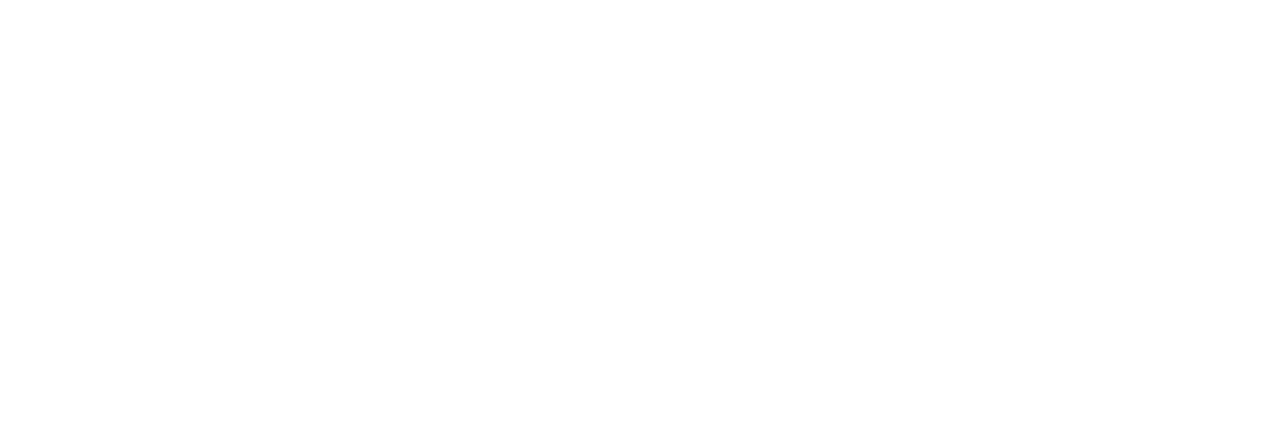
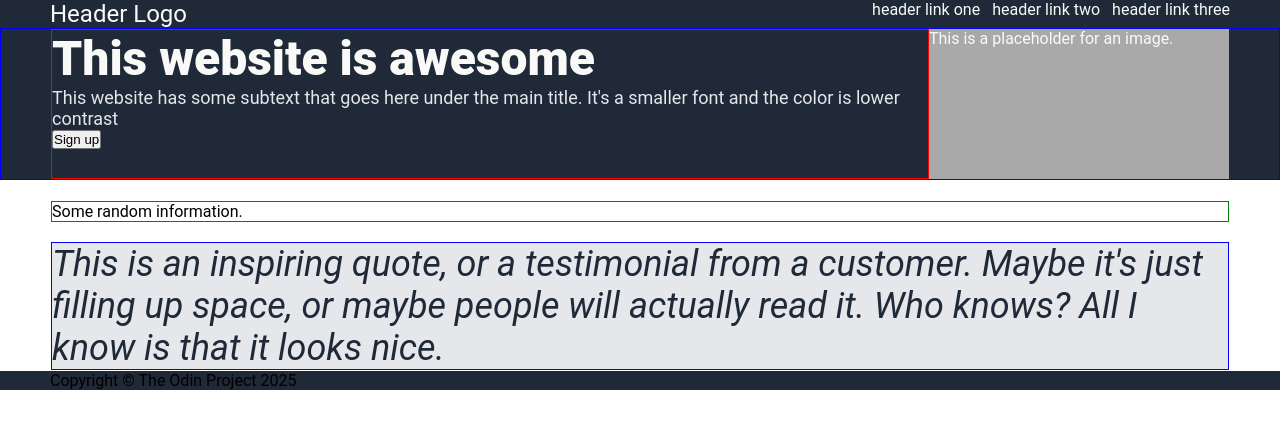
Before and after one commit to tsultan16/odin-landing-page, a plain HTML site: page index.html in a window 1280 px wide. Drawn offline with Linux system fonts and the light colour scheme.

Commit message:
created scaffolding for header, hero, content and footer sections

```diff
--- a/index.html
+++ b/index.html
@@ -3,15 +3,53 @@
 <head>
     <meta charset="UTF-8">
     <meta name="viewport" content="width=device-width, initial-scale=1.0">
-    <title>Document</title>
+    <title>Odin Landing Page</title>
     <link rel="stylesheet" href="./style.css"
 </head>
 <body>
 
+    <div class="header">
 
+        <div class="header-left">
+            Header Logo
+        </div>
 
+        <div class="header-right">
+            <ul class="header-links">
+                <li><a href="#">header link one</a></li>
+                <li><a href="#">header link two</a></li>
+                <li><a href="#">header link three</a></li>
+            </ul>
+        </div>
 
+    </div>
 
+    <div class="hero">
+        <div class="hero-main">
+            <div class="hero-main-text">This website is awesome</div>
+            <div class="hero-secondary-text">This website has some subtext that goes here under the main title. It's a smaller font and the color is lower contrast </div>
+            <button class="hero-button">Sign up</button>
+        </div>
+
+        <div class="hero-image">
+            This is a placeholder for an image.
+        </div>
+
+    </div>
+
+    <div class="content">
+        <div class="content-title">Some random information.</div>
+
+        <div class="quote-section">
+            This is an inspiring quote, or a testimonial from a customer. Maybe it's just filling up
+            space, or maybe people will actually read it. Who knows? All I know is that it looks nice.
+
+        </div>
+    </div>
+
+    <div class="footer">
+        Copyright © The Odin Project 2025
+    </div>
 
 
 </body>
--- a/style.css
+++ b/style.css
@@ -0,0 +1,102 @@
+* {
+    margin: 0;
+    padding: 0;
+    box-sizing: border-box;
+}
+
+body {
+    height: 100vh;
+    font-family: Roboto, sans-serif;
+
+}
+
+.header, .hero, .content, .footer {
+    padding: 0 50px;
+    /* padding-left: 10px; */
+    /* padding-right: 10px; */
+
+}
+
+.header, .footer {
+    background-color: #1F2937;
+}
+
+
+.content {
+    border: 1px solid white;
+
+}
+
+
+.header {
+    color: #F9FAF8;
+    /* font-size: 18px; */
+
+    display: flex;
+    justify-content: space-between;
+
+}
+
+.header-left {
+    font-size: 24px;
+}
+
+.header-links {
+    list-style-type: none;
+    color: #E5E7EB;
+
+    display: flex;
+    gap: 12px;
+
+}
+
+a {
+    text-decoration: none;
+    color: #F9FAF8;
+}
+
+.hero {
+    border: 1px solid blue;
+    background-color: #1F2937;
+    color: #F9FAF8;
+
+    display: flex;
+    justify-content: center;
+}
+
+.hero-main {
+    border: 1px solid red;
+}
+
+
+.hero-main-text {
+    font-size: 48px;
+    font-weight: 900;
+}
+
+.hero-secondary-text {
+    font-size: 18px;
+    color: #E5E7EB;
+}
+
+
+.hero-image {
+    background-color: darkgrey;
+    width: 300px;
+    height: 150px;
+
+    flex-shrink: 0;
+}
+
+.content-title {
+    border: 1px solid green;
+    margin: 20px 0;
+}
+
+.quote-section {
+    border: 1px solid blue;
+    font-size: 36px;
+    font-style: italic;
+    background-color: #E5E7EB;
+    color: #1F2937
+}
```
